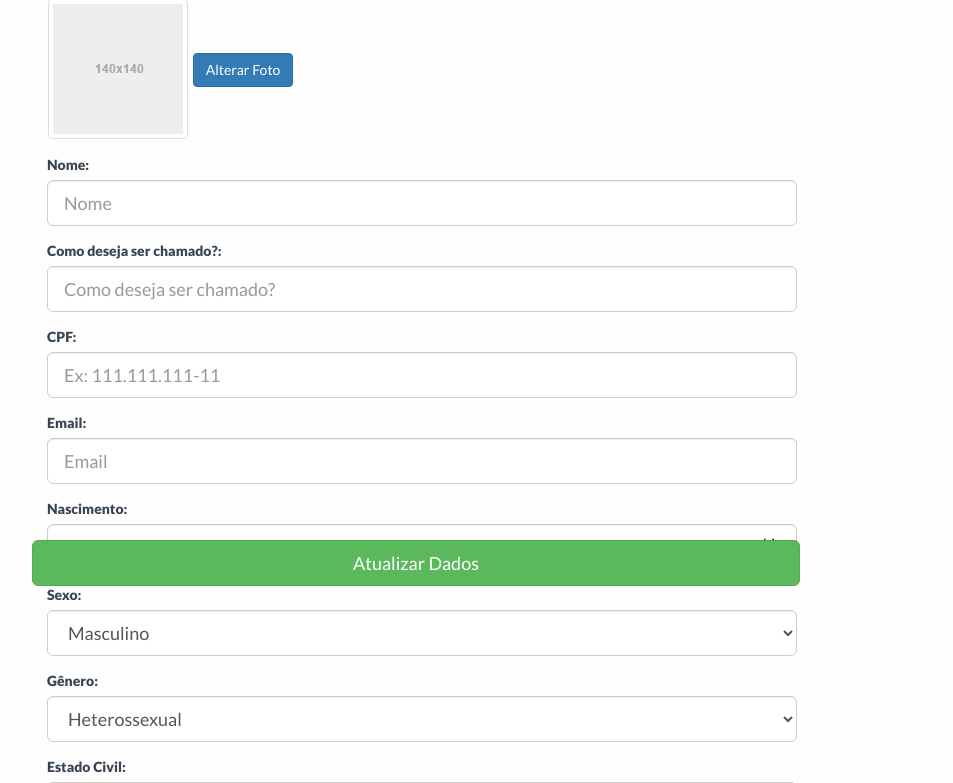
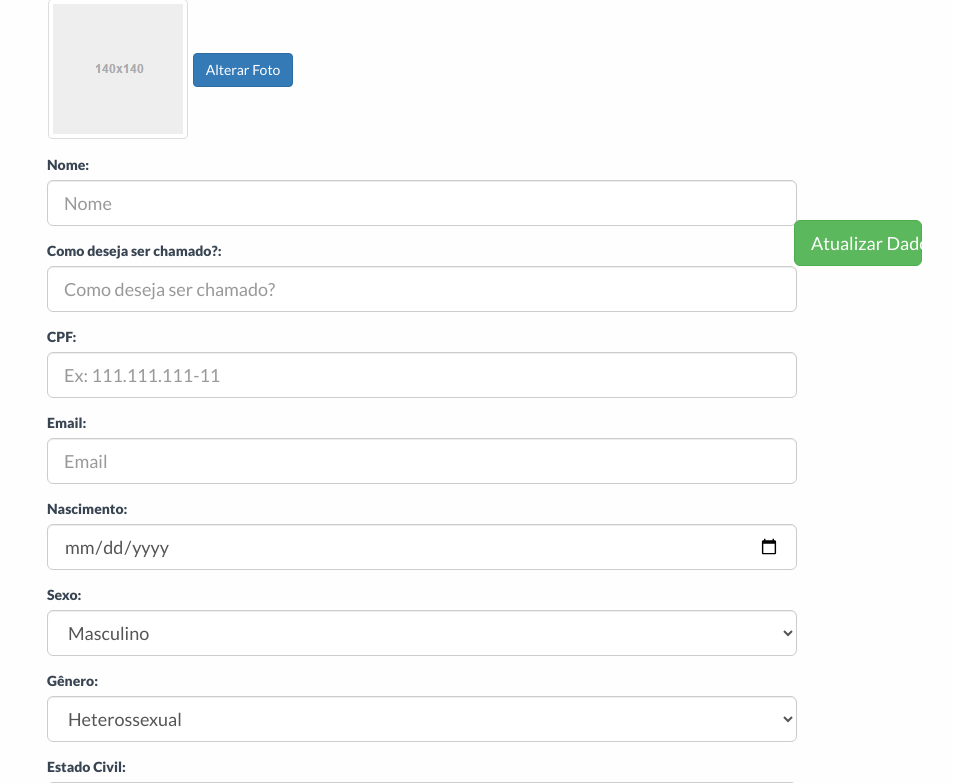
Before and after one commit to ifabricadesoftwareprojects/empregofacil, a CodeIgniter app: page /empregofacil/candidato in a window 1280 px wide, after a click on "Meus Dados". Shown: the part 214-997 px from the top of the page, without its empty margins (38-991 px from the left). Run offline with CodeIgniter, Linux system fonts and the light colour scheme; data that the repository does not hold is empty; some libraries are stand-ins or nearby versions.

Commit message:
Ajustei o botão atualizar do meus dados

```diff
--- a/application/views/candidato/aba_meus_dados_view.php
+++ b/application/views/candidato/aba_meus_dados_view.php
@@ -139,8 +139,8 @@
                         </div>
                     </fieldset></br>
                 </div>
-                <div id="myAffix" style="position: fixed; bottom: 0px; display: block; width: 768px;" data-spy="affix" data-offset-bottom="230"> <!--data-spy="affix" data-offset-top="197"-->
-                    <button type="submit" class="btn btn-success btn-lg btn-block">Atualizar Dados</button>
+                <div id="myAffix" style="position: fixed; bottom: 40%; display: block; width: 10%; right: 25%;" data-spy="affix" data-offset-bottom="230" > <!--data-spy="affix" data-offset-top="197"-->
+                    <button type="submit" aling="right" class="btn btn-success btn-lg btn-block">Atualizar Dados</button>
                 </div>
             </div>
         </div>
```
Also changed, not shown: assets/fotos/b0727f0d5943c27eebb3de64d4d78db4.jpg (added).
